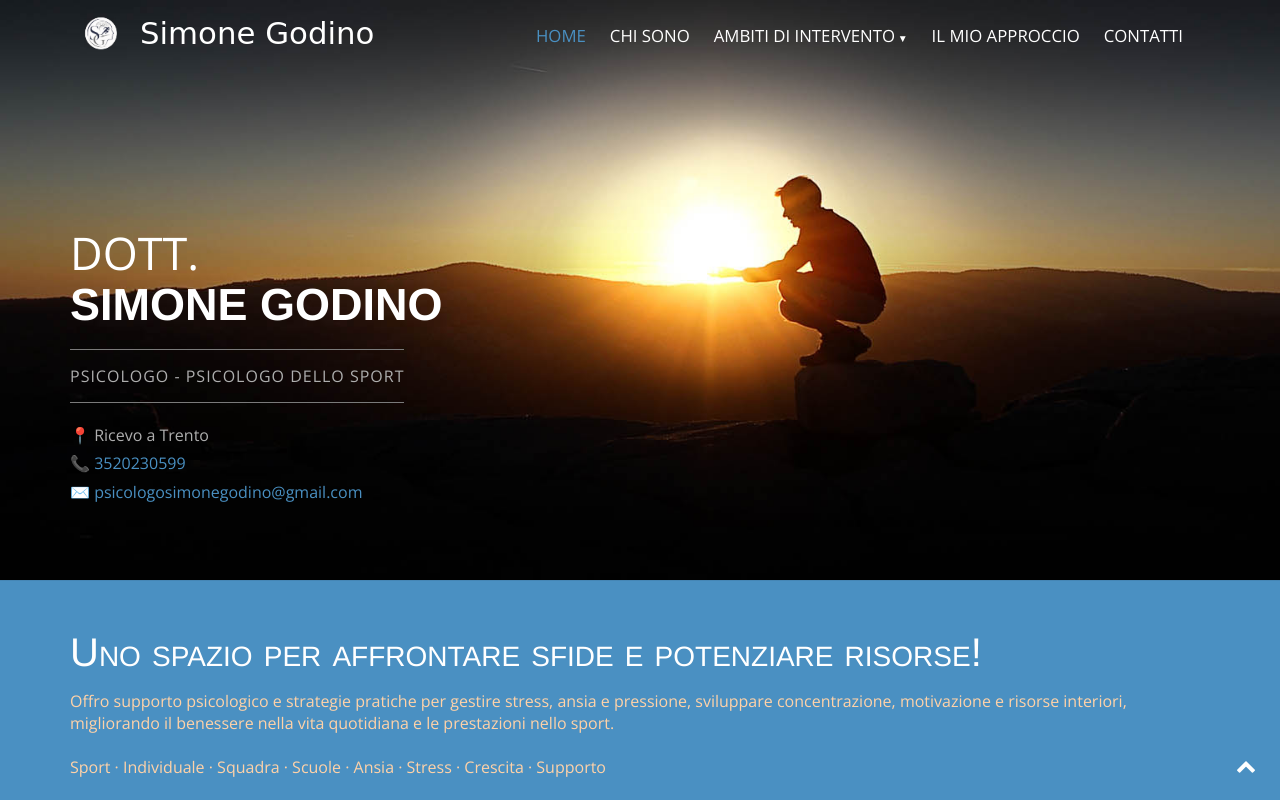
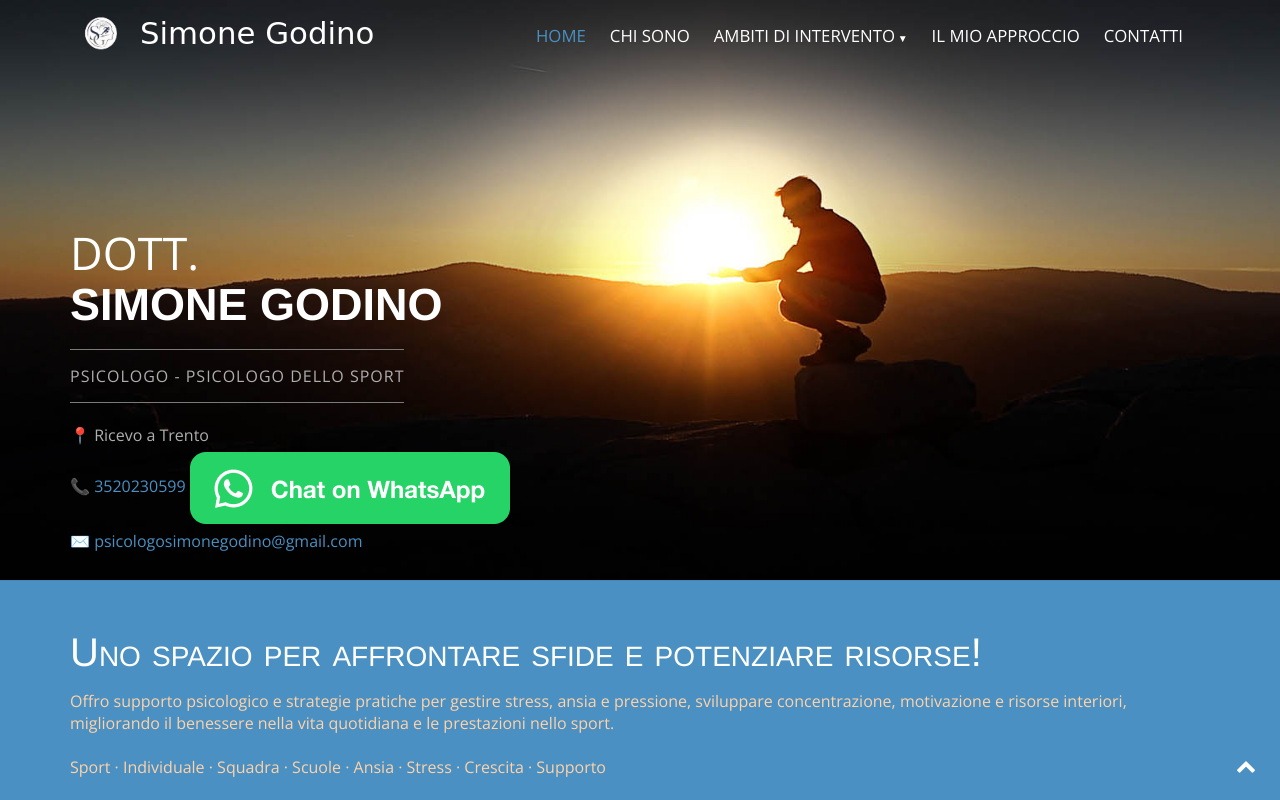
Before and after one commit to simo961/Provacopia, a plain HTML site: page index.html in a window 1280 px wide. Shown: the top 800 px of the page. Drawn offline with nearby package versions, Linux system fonts and the light colour scheme.

Commit message:
Add WhatsApp contact link to index.html
Added a WhatsApp link with an icon to the contact section.

```diff
--- a/index.html
+++ b/index.html
@@ -93,7 +93,9 @@
   </div>
 
 	<div class="info-line">
-    📞 <a href="tel:+393520230599">3520230599</a>
+    📞 <a href="tel:+393520230599">3520230599</a> <a href="https://wa.me/393520230599" target="_blank" class="whatsapp-link">
+  <img src="images/WhatsAppButtonGreenSmall.png" alt="WhatsApp" class="whatsapp">
+</a>
   </div>
 
   <div class="info-line">
```
